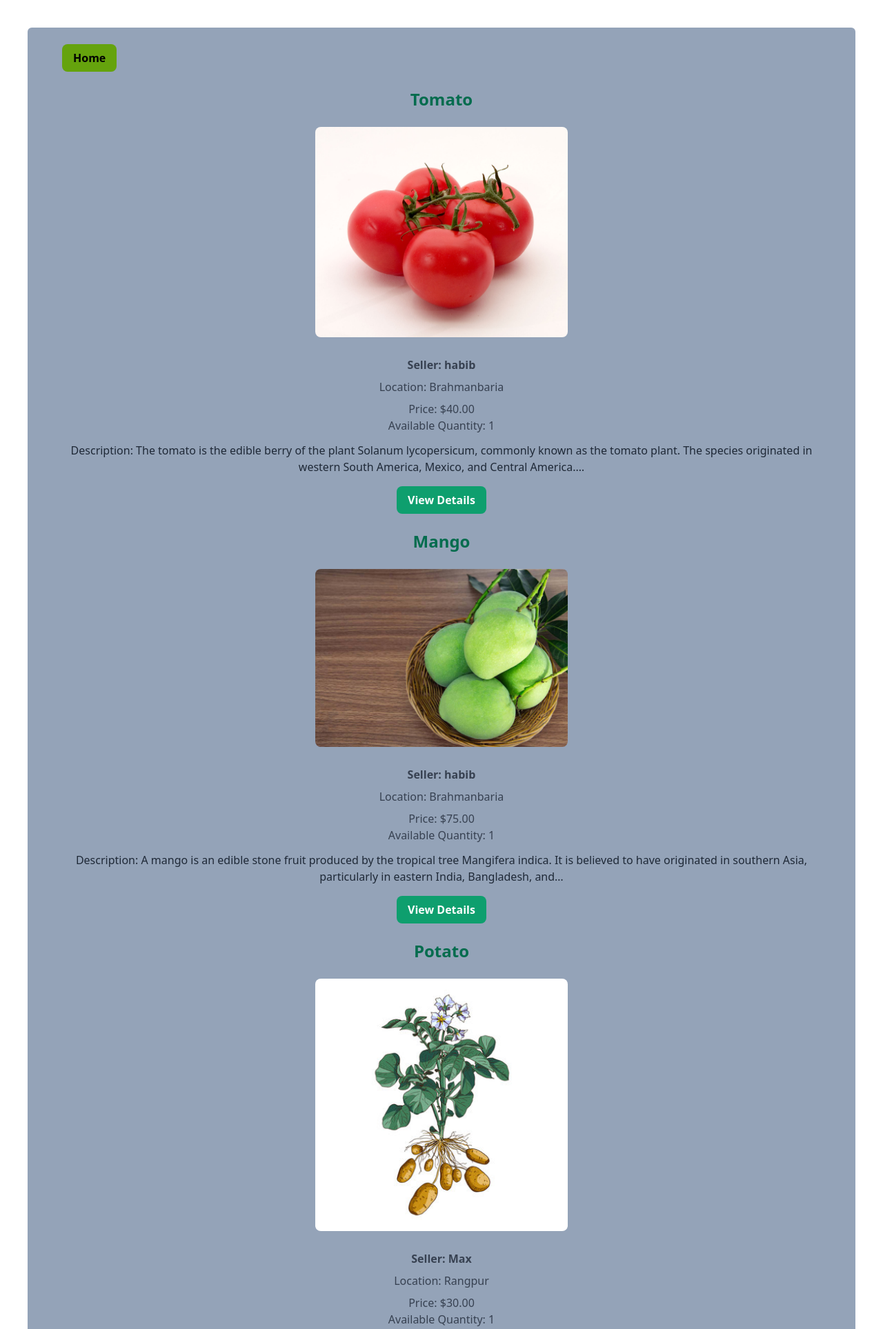
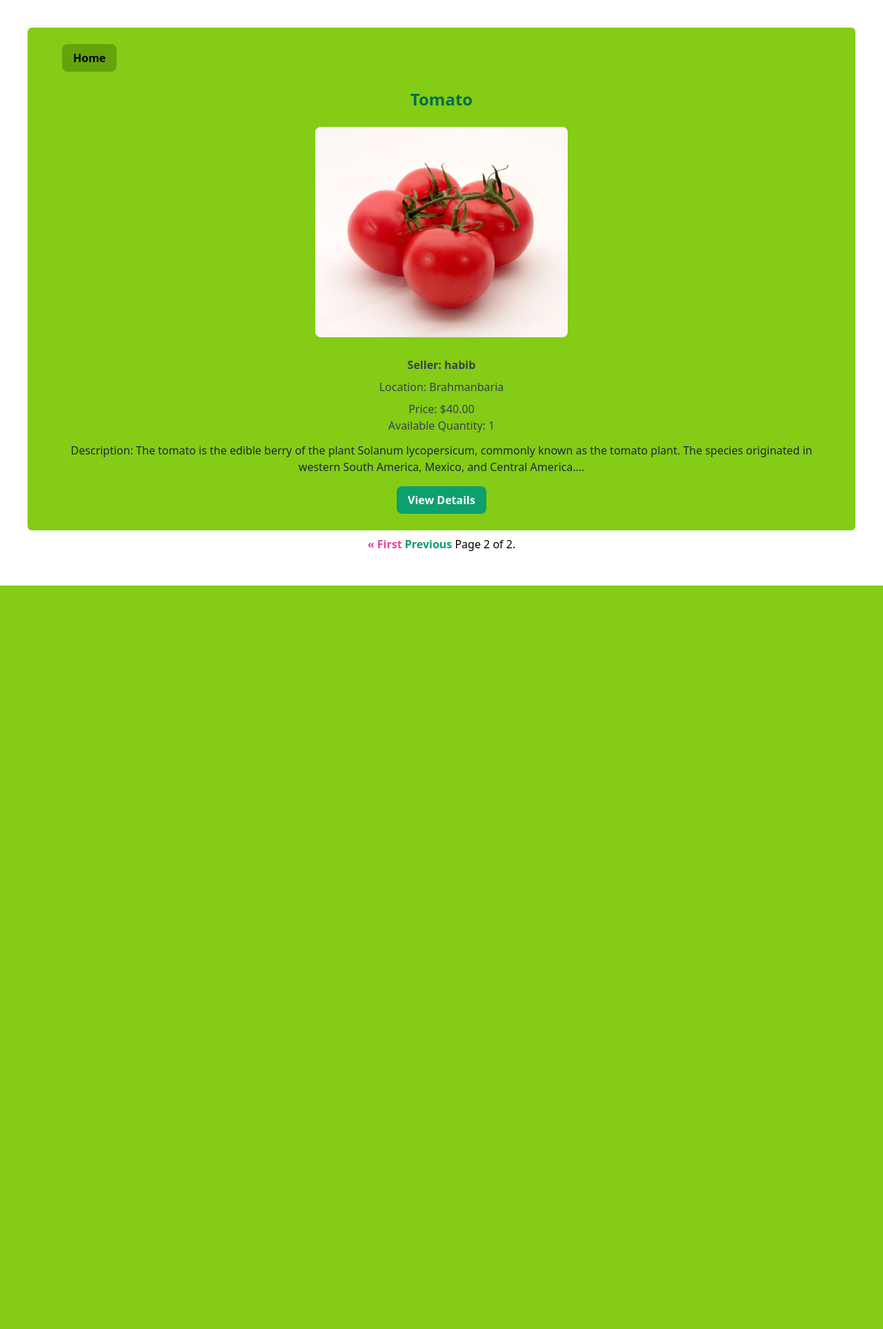
Before and after one commit to Habib16051/HuoAgroFarm, a Django app: page /products/?page=2 in a window 1280 px wide. Shown: the top 1927 px of the page at 69% size. After the commit the page ends 849 px from the top, so only its background shows below. Run offline with Django 4.2, Linux system fonts and the light colour scheme; data comes from the database, SQL or seed files in the repository; both versions use the stored data as it was after the commit; style sheets or scripts are compiled from the project's sources.

Commit message:
pagination added

```diff
--- a/agro/models.py
+++ b/agro/models.py
@@ -13,8 +13,12 @@ class Product(models.Model):
     date_listed = models.DateTimeField(auto_now_add=True)
     image = models.ImageField(upload_to='product_images/')
 
+    class Meta:
+        ordering = ['-date_listed', ]
+
     def __str__(self):
         return self.name
+
 
 # Model for farmer profiles
 class FarmerProfile(models.Model):
--- a/agro/views.py
+++ b/agro/views.py
@@ -1,14 +1,11 @@
+from django.core.paginator import Paginator
 from django.shortcuts import render, get_object_or_404, redirect
 from django.contrib.auth.decorators import login_required
-from django.urls import reverse
 from django.views import View
 from django.views.generic import ListView, DetailView, TemplateView
-from .models import Product, FarmerProfile, Review, BlogPost
+from .models import Product, FarmerProfile, BlogPost
 from .forms import ReviewForm  # Import any necessary forms
-
-from django.core.mail import EmailMessage
 from .forms import ContactForm
-from django.conf import settings
 from django.core.mail import send_mail
 from django.views.generic.edit import FormView
 
@@ -22,10 +19,28 @@ class HomePageView(TemplateView):
 
 
 # View for listing agricultural products
+# class ProductListView(ListView):
+#     model = Product
+#     template_name = 'agro/product_list.html'
+#     context_object_name = 'products'
+
+
 class ProductListView(ListView):
     model = Product
     template_name = 'agro/product_list.html'
     context_object_name = 'products'
+    paginate_by = 5  # Number of items to display per page
+
+    def get_queryset(self):
+        return Product.objects.all()  # Modify the queryset as needed
+
+    def get_context_data(self, **kwargs):
+        context = super().get_context_data(**kwargs)
+        paginator = Paginator(self.get_queryset(), self.paginate_by)
+        page = self.request.GET.get('page')
+        context['products'] = paginator.get_page(page)
+        return context
+
 
 # View for displaying a single product detail
 class ProductDetailView(DetailView):
@@ -34,6 +49,8 @@ class ProductDetailView(DetailView):
     context_object_name = 'product'
 
 # View for displaying a farmer's profile
+
+
 class FarmerProfileView(DetailView):
     model = FarmerProfile
     template_name = 'agro/farmer_profile.html'
@@ -42,6 +59,8 @@ class FarmerProfileView(DetailView):
     slug_url_kwarg = 'username'
 
 # View for submitting a review for a product
+
+
 class SubmitReviewView(View):
     template_name = 'agro/submit_review.html'
 
@@ -64,12 +83,16 @@ class SubmitReviewView(View):
         return render(request, self.template_name, {'form': form, 'product': product})
 
 # View for listing blog posts
+
+
 class BlogListView(ListView):
     model = BlogPost
     template_name = 'agro/blog_list.html'
     context_object_name = 'posts'
 
 # View for displaying a single blog post
+
+
 class BlogDetailView(DetailView):
     model = BlogPost
     template_name = 'agro/blog_detail.html'
--- a/templates/agro/home.html
+++ b/templates/agro/home.html
@@ -749,7 +749,6 @@
                     </h4>
                     <h3 class="title">Get In Touch</h3>
                 </div>
-
                 <!-- Contact Form -->
                 <div class="flex justify-center items-center text-black">
                     {% include 'contact.html' %}
--- /dev/null
+++ b/templates/agro/pagination.html
@@ -0,0 +1,23 @@
+{% extends 'agro/base.html' %}
+
+{% block content %}
+
+  <div class="pagination flex justify-center items-center">
+    <span class="step-links">
+      {% if products.has_previous %}
+        <a href="?page=1" class="font-bold text-pink-500">&laquo; First</a>
+        <a href="?page={{ products.previous_page_number }}" class="text-green-500 font-bold">Previous</a>
+      {% endif %}
+
+      {% comment %} <span class="current-page">{{ products.number }}</span> {% endcomment %}
+      <span class="current">
+        Page {{ products.number }} of {{ products.paginator.num_pages }}.
+    </span>
+
+      {% if products.has_next %}
+        <a href="?page={{ products.next_page_number }}" class="font-bold">Next</a>
+        <a href="?page={{ products.paginator.num_pages }}" class="text-red-500 font-bold">Last &raquo;</a>
+      {% endif %}
+    </span>
+  </div>
+{% endblock %}
--- a/templates/agro/product_list.html
+++ b/templates/agro/product_list.html
@@ -1,38 +1,10 @@
 {% extends "agro/base.html" %} {% load static %}
 <!DOCTYPE html>
 <html lang="en">
-
   <head>
     <meta charset="UTF-8" />
     <meta name="viewport" content="width=device-width, initial-scale=1.0" />
-  <title>Agricultural Products</title>
-  <!-- Include your CSS stylesheets and JavaScript libraries here -->
-  <!-- <style>
-    /* Add custom CSS styles for the grid layout */
-    .product-grid {
-      display: grid;
-      grid-template-columns: repeat(auto-fill,
-          minmax(250px, 1fr));
-      /* Adjust the column width as needed */
-      gap: 20px;
-      /* Adjust the gap between products */
-    }
-
-    /* Style for individual product container */
-    .product-container {
-      background-color: white;
-      padding: 20px;
-      border: 1px solid #e2e2e2;
-      border-radius: 8px;
-      box-shadow: 0px 4px 6px rgba(0, 0, 0, 0.1);
-    }
-
-    /* Style for product image */
-    .product-image {
-      max-width: 100%;
-      height: auto;
-    }
-  </style>  -->
+    <title>{% block title %} Agricultural Products {% endblock title %}</title>
   </head>
 
   <body>
@@ -41,63 +13,73 @@
     </header>
     {% block content %}
     <main class="p-10">
-    <div class="container mx-auto py-6 bg-slate-400 rounded-md">
+      <div class="container mx-auto py-6 bg-lime-500 rounded-md">
         <div class="product-grid">
-        <a href="/"> <button
-            class="bg-lime-600 text-black font-bold py-2 px-4 rounded-lg focus:ring-4 focus:outline-none focus:ring-blue-300">
+          <a href="/">
+            <button
+              class="bg-lime-600 text-black font-bold py-2 px-4 rounded-lg focus:ring-4 focus:outline-none focus:ring-blue-300"
+            >
               Home
-          </button> </a>
+            </button>
+          </a>
           {% for product in products %}
           <div class="text-center pt-6">
-
-          <h2 class="text-2xl font-semibold text-green-700 pb-6">{{ product.name }}</h2>
+            <h2 class="text-2xl font-semibold text-green-700 pb-6">
+              {{ product.name }}
+            </h2>
             <!-- <img
               src="{{ product.image.url }}"
               alt="{{ product.name }}"
               class="product-image w-44 rounded-lg"
             /> -->
             <div class="flex justify-center items-center">
-            <img src="{{ product.image.url }}" alt="{{ product.name }}" class="product-image w-1/3 rounded-lg" />
+              <img
+                src="{{ product.image.url }}"
+                alt="{{ product.name }}"
+                class="product-image w-1/3 rounded-lg"
+              />
             </div>
 
-
             <div class="p-3 pb-3">
-
-            <p class="text-gray-700 mb-2 pt-4 font-bold">Seller: {{ product.seller }}</p>
+              <p class="text-gray-700 mb-2 pt-4 font-bold">
+                Seller: {{ product.seller }}
+              </p>
               <p class="text-gray-700 mb-2">Location: {{ product.location }}</p>
               <p class="text-gray-700">Price: ${{ product.price }}</p>
               <p class="text-gray-700">
                 Available Quantity: {{ product.quantity }}
               </p>
-
-
             </div>
 
-          <p class="text-gray-800 pb-4">Description: {{ product.description|truncatechars:180 }}</p>
+            <p class="text-gray-800 pb-4">
+              Description: {{ product.description|truncatechars:180 }}
+            </p>
             <!-- Add any additional product details here -->
             <div class="w-50 flex justify-center items-center">
-
-            <a href="{% url 'agro:product_detail' product.id %}" class=" rounded-full text-white bg-lime-700">
-
+              <a
+                href="{% url 'agro:product_detail' product.id %}"
+                class="rounded-full text-white bg-lime-700"
+              >
                 <button
-                class="bg-green-500 text-white font-bold py-2 px-4 rounded-lg focus:ring-4 focus:outline-none focus:ring-blue-300">
+                  class="bg-green-500 text-white font-bold py-2 px-4 rounded-lg focus:ring-4 focus:outline-none focus:ring-blue-300"
+                >
                   View Details
                 </button>
-
-
               </a>
             </div>
-
           </div>
           {% empty %}
           <p class="text-gray-700">No agricultural products available.</p>
           {% endfor %}
         </div>
       </div>
+
+      <!-- Pagination -->
+      <div class="p-2">{% include 'agro/pagination.html' %}</div>
     </main>
+
     {% endblock content %}
 
     <!-- Include your footer if needed -->
   </body>
-
 </html>
--- a/templates/contact.html
+++ b/templates/contact.html
@@ -32,7 +32,7 @@
             {% csrf_token %}
 
             <!-- Email Field -->
-            <div class="pt-6">
+            <div class="pt-2">
                 <label for="email" class="block text-white font-semibold pb-2">Email</label>
                 <input type="email" id="email" name="email"
                     class="w-full px-4 py-2 border rounded-xl focus:outline-none focus:border-green-500"
@@ -66,7 +66,7 @@
 
             <div class="pt-6 flex justify-center">
                 <button type="submit"
-                    class="bg-green-500 hover:bg-green-700 text-white font-bold py-2 px-4 rounded focus:outline-none focus:shadow-outline-green">
+                    class="bg-green-500 hover:bg-pink-500 text-white font-bold py-2 px-4 rounded-full focus:outline-none focus:shadow-outline-green">
                     Submit
                 </button>
             </div>
```
Also changed, not shown: agro/migrations/0006_alter_product_options.py (added), db.sqlite3, media/product_images/jute01.jpg (added), media/product_images/rice02.jpg (added). Lines whose indentation alone changed are shown as unchanged.
